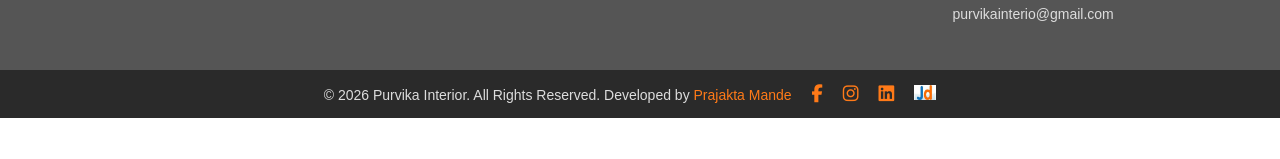
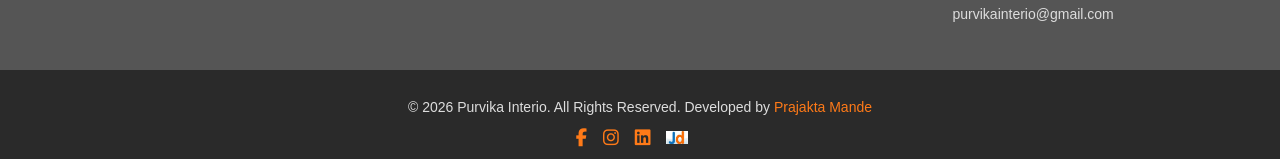
Before and after one commit to Prajakta-mande/purvika-interio-furniture, a React (Vite) app: page / in a window 1280 px wide. Shown: the part 3363-3522 px from the top of the page. Before the commit the page ends 3481 px from the top, so only its background shows below. Built offline with nearby package versions, Linux system fonts and the light colour scheme.

Commit message:
refactored codes

```diff
--- a/src/App.tsx
+++ b/src/App.tsx
@@ -1,18 +1,22 @@
 import { Routes, Route } from "react-router-dom";
 import ScrollToTop from "./utils/ScrollToTop";
-//import Menu from "./component/Menu/Menu";
+
+import Header from "./component/Header/Header";
+import Footer from "./component/footer/Footer";
+
 import Home from "./component/home/Home";
 import About from "./component/about/About";
-import Header from "./component/Header/Header";
-import Footer from "./component/footer/Footer";
+
 import ModularOfficeFurniture from "./component/Commercial/ModularOfficeFurniture";
 import Institutional from "./component/Commercial/Institutional";
 import TurnkeySolution from "./component/Commercial/TurnkeySolution";
 import Chair from "./component/Commercial/Chair";
 import Sofa from "./component/Commercial/Sofa";
+
 import Bedroom from "./component/Residential/Bedroom";
 import LivingRoom from "./component/Residential/LivingRoom";
 import KitchenTrolley from "./component/Residential/KitchenTrolley";
+
 import Projects from "./component/Projects/Projects";
 import Contact from "./component/Contact/Contact";
 
@@ -21,41 +25,41 @@ const App = () => {
     <>
       <ScrollToTop />
       <Header />
-      {/* <Menu /> */}
-      <div>
+
       <Routes>
         <Route path="/" element={<Home />} />
-          <Route path="/Home" element={<Home />} />
-          <Route path="/About" element={<About />} />
+        <Route path="/home" element={<Home />} />
+        <Route path="/about" element={<About />} />
+
+        {/* COMMERCIAL */}
         <Route
-            path="/Commercial/modular-office-furniture"
+          path="/commercial/modular-office-furniture"
           element={<ModularOfficeFurniture />}
         />
         <Route
-            path="/Commercial/Institutional-office-furniture"
+          path="/commercial/institutional-office-furniture"
           element={<Institutional />}
         />
         <Route
-            path="/Commercial/Turnkey-Solution"
+          path="/commercial/turnkey-solution"
           element={<TurnkeySolution />}
         />
-          <Route path="/Commercial/Sofa" element={<Sofa />} />
-          <Route path="/Commercial/Chair" element={<Chair />} />
+        <Route path="/commercial/sofa" element={<Sofa />} />
+        <Route path="/commercial/chair" element={<Chair />} />
 
-          <Route path="Residential/LivingRoom" element={<LivingRoom />} />
-          <Route path="Residential/Bedroom" element={<Bedroom />} />
+        {/* RESIDENTIAL */}
+        <Route path="/residential/living-room" element={<LivingRoom />} />
+        <Route path="/residential/bedroom" element={<Bedroom />} />
         <Route
-            path="Residential/KitchenTrolley"
+          path="/residential/kitchen-trolley"
           element={<KitchenTrolley />}
         />
-          <Route path="Projects/Projects" element={<Projects />} />
-          <Route
-            path="Residential/KitchenTrolley"
-            element={<KitchenTrolley />}
-          />
-          <Route path="Contact/Contact" element={<Contact />} />
+
+        {/* OTHER */}
+        <Route path="/projects" element={<Projects />} />
+        <Route path="/contact" element={<Contact />} />
       </Routes>
-      </div>
+
       <Footer />
     </>
   );
--- a/src/component/footer/Footer.css
+++ b/src/component/footer/Footer.css
@@ -104,3 +104,24 @@
 .footer a:hover {
   color: #ff7a18 !important;
 }
+
+.footer a {
+  color: #ffffff !important;
+  text-decoration: none;
+}
+
+.footer a:hover {
+  color: #ff7a18 !important;
+}
+
+.footer-social i {
+  font-size: 18px;
+  margin-right: 16px;
+  color: #ff7a18;
+}
+
+.justdial-icon {
+  width: 22px;
+  height: auto;
+  margin-right: 16px;
+}
--- a/src/component/footer/Footer.tsx
+++ b/src/component/footer/Footer.tsx
@@ -6,7 +6,7 @@ const Footer: React.FC = () => {
   return (
     <footer className="footer">
       <div className="footer-container">
-        {/* About */}
+        {/* ABOUT */}
         <div className="footer-col">
           <h2 className="footer-logo">Purvika Interio</h2>
           <p>
@@ -16,14 +16,14 @@ const Footer: React.FC = () => {
           </p>
         </div>
 
-        {/* Commercial Design */}
+        {/* COMMERCIAL DESIGN */}
         <div className="footer-col">
           <h3>Commercial Design</h3>
           <ul>
             <li>
               <Link
                 className="footer-li-submenu"
-                to="/Commercial/modular-office-furniture"
+                to="/commercial/modular-office-furniture"
               >
                 Modular Office Furniture
               </Link>
@@ -31,49 +31,50 @@ const Footer: React.FC = () => {
             <li>
               <Link
                 className="footer-li-submenu"
-                to="/Commercial/Institutional-office-furniture"
+                to="/commercial/institutional-office-furniture"
               >
                 Institutional Furniture
               </Link>
             </li>
             <li>
-              <Link className="footer-li-submenu" to="/Commercial/Chair">
+              <Link className="footer-li-submenu" to="/commercial/chair">
                 Chairs
               </Link>
             </li>
             <li>
-              <Link className="footer-li-submenu" to="/Commercial/Chair">
+              <Link className="footer-li-submenu" to="/commercial/sofa">
                 Sofa
               </Link>
             </li>
             <li>
               <Link
                 className="footer-li-submenu"
-                to="/Commercial/Turnkey-Solution"
-              ></Link>
-              Turnkey Solution
+                to="/commercial/turnkey-solution"
+              >
+                Turnkey Solution
+              </Link>
             </li>
           </ul>
         </div>
 
-        {/* Residential Design */}
+        {/* RESIDENTIAL DESIGN */}
         <div className="footer-col">
           <h3>Residential Design</h3>
           <ul>
             <li>
-              <Link className="footer-li-submenu" to="/Residential/LivingRoom">
+              <Link className="footer-li-submenu" to="/residential/living-room">
                 Living Room Interior
               </Link>
             </li>
             <li>
-              <Link className="footer-li-submenu" to="/Residential/Bedroom">
+              <Link className="footer-li-submenu" to="/residential/bedroom">
                 Bedroom Interior
               </Link>
             </li>
             <li>
               <Link
                 className="footer-li-submenu"
-                to="/Residential/kitchenTrolley"
+                to="/residential/kitchen-trolley"
               >
                 Kitchen Trolleys
               </Link>
@@ -81,7 +82,7 @@ const Footer: React.FC = () => {
           </ul>
         </div>
 
-        {/* Contact */}
+        {/* CONTACT */}
         <div className="footer-col">
           <h3>Contact Details</h3>
           <p>
@@ -103,76 +104,52 @@ const Footer: React.FC = () => {
         </div>
       </div>
 
-      {/* Bottom Bar */}
-      <div
-        className="footer-bottom social-icons"
-        style={{ alignItems: "center", gap: "10px" }}
-      >
-        <div>
-          © {new Date().getFullYear()} Purvika Interior. All Rights Reserved.
-          Developed by{" "}
-          <span style={{ marginRight: "20px" }}>Prajakta Mande</span>
-          {/* Social links */}
+      {/* BOTTOM BAR */}
+      <div className="footer-bottom social-icons">
+        <p>
+          © {new Date().getFullYear()} Purvika Interio. All Rights Reserved.
+          Developed by <span>Prajakta Mande</span>
+        </p>
+
+        {/* SOCIAL ICONS */}
+        <div className="footer-social">
           <a
             href="https://www.facebook.com/profile.php?id=100063935296560"
             target="_blank"
             rel="noopener noreferrer"
             aria-label="Facebook"
           >
-            <i
-              className="fab fa-facebook-f"
-              style={{
-                marginRight: "20px",
-                fontSize: "large",
-                color: "#ff7a18",
-              }}
-            ></i>
+            <i className="fab fa-facebook-f"></i>
           </a>
+
           <a
-            href="https://www.instagram.com/purvika4835?igsh=MTR1MHZ0emZkNGE4ZA=="
+            href="https://www.instagram.com/purvika4835"
             target="_blank"
             rel="noopener noreferrer"
             aria-label="Instagram"
           >
-            <i
-              className="fab fa-instagram"
-              style={{
-                marginRight: "20px",
-                fontSize: "large",
-                color: "#ff7a18",
-              }}
-            ></i>
+            <i className="fab fa-instagram"></i>
           </a>
+
           <a
-            href="https://www.linkedin.com/company/purvika-interio?trk=blended-typeahead"
+            href="https://www.linkedin.com/company/purvika-interio"
             target="_blank"
             rel="noopener noreferrer"
-            aria-label="Linkedin"
+            aria-label="LinkedIn"
           >
-            <i
-              className="fab fa-linkedin"
-              style={{
-                marginRight: "20px",
-                fontSize: "large",
-                color: "#ff7a18",
-              }}
-            ></i>
+            <i className="fab fa-linkedin"></i>
           </a>
+
           <a
             href="https://jsdl.in/DT-46U8YHH3QSP"
             target="_blank"
             rel="noopener noreferrer"
+            aria-label="Justdial"
           >
             <img
               src="/images/just-dial.avif"
               alt="Justdial"
-              style={{
-                width: "22px",
-                height: "15px",
-                marginRight: "20px",
-                fontSize: "large",
-                color: "#ff7a18",
-              }}
+              className="justdial-icon"
             />
           </a>
         </div>
--- a/src/main.tsx
+++ b/src/main.tsx
@@ -1,13 +1,13 @@
 import React from "react";
 import ReactDOM from "react-dom/client";
-import { BrowserRouter } from "react-router-dom";
+import { HashRouter } from "react-router-dom";
 import App from "./App";
 import "./index.css";
 
 ReactDOM.createRoot(document.getElementById("root")!).render(
   <React.StrictMode>
-    <BrowserRouter>
+    <HashRouter>
       <App />
-    </BrowserRouter>
+    </HashRouter>
   </React.StrictMode>
 );
```
Also changed, not shown: src/component/Header/Header.tsx (+15 -14 lines). Lines whose indentation alone changed are shown as unchanged.
